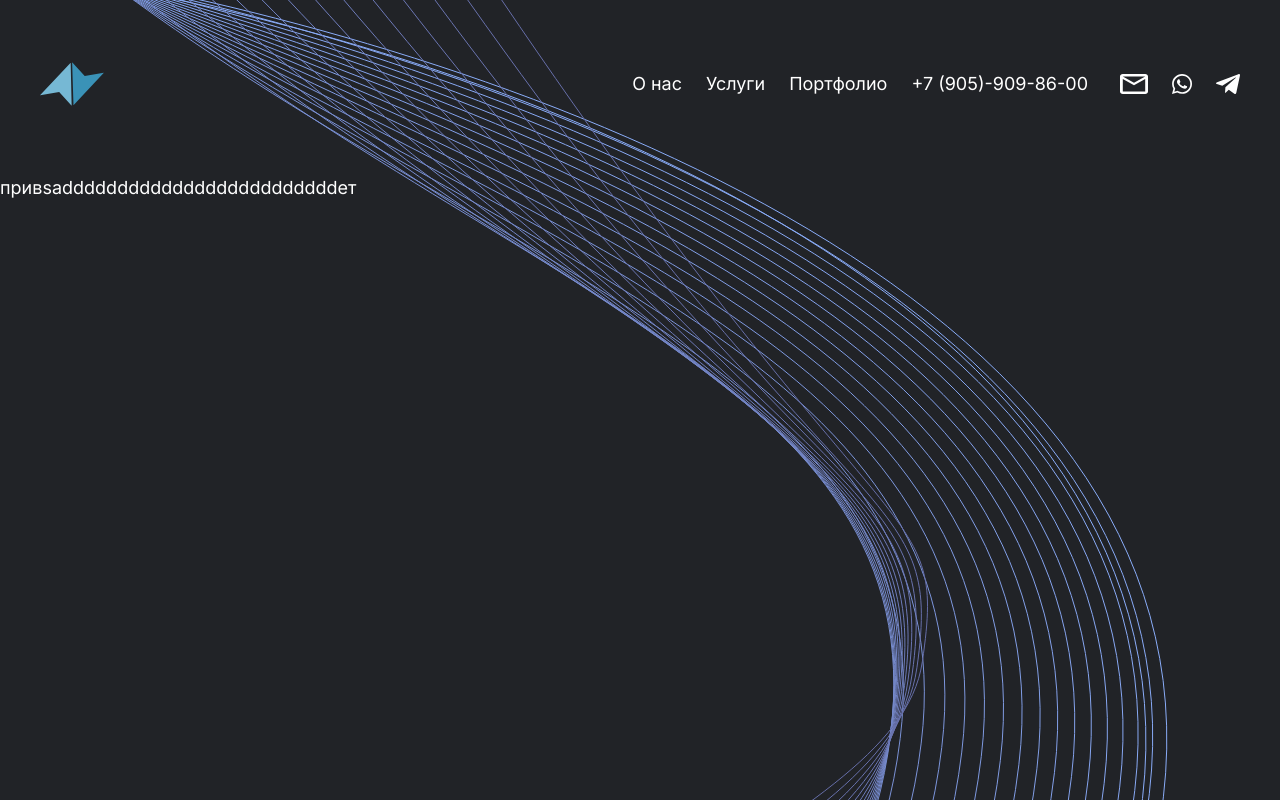
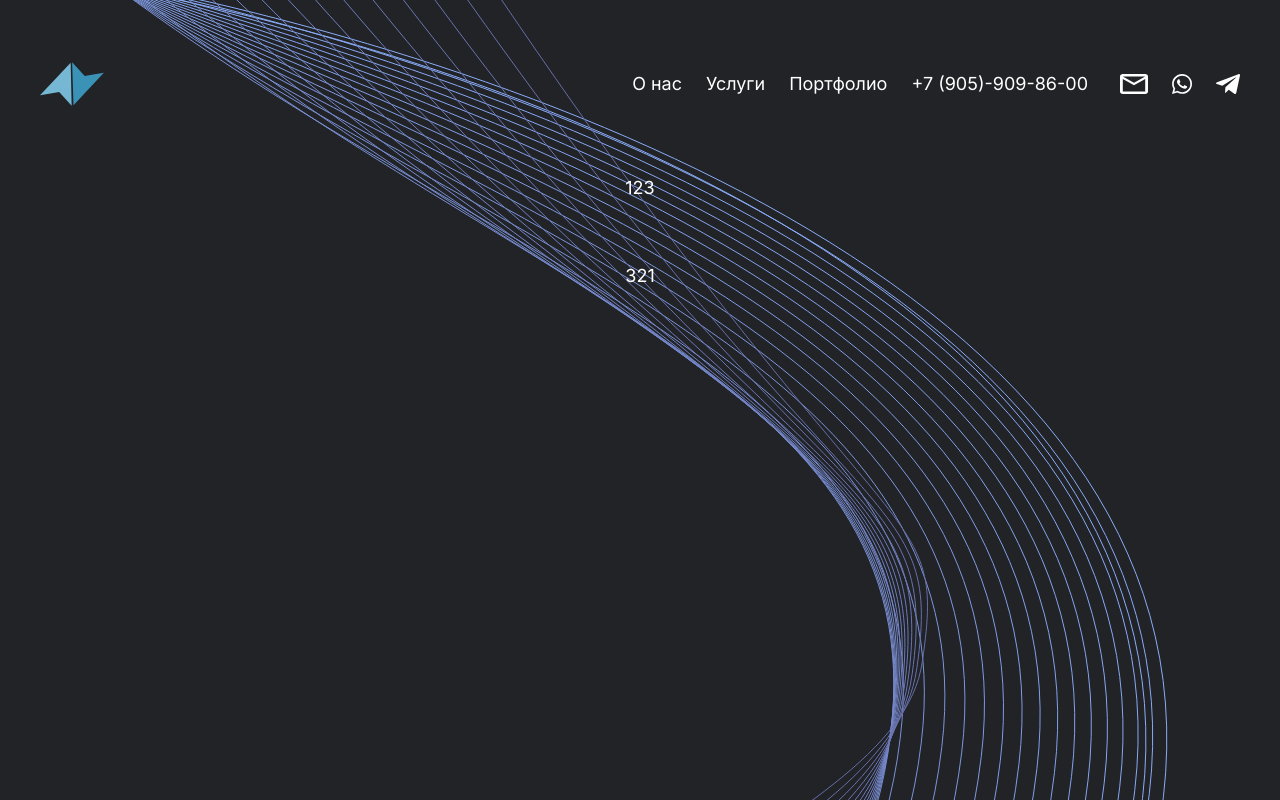
Before and after one commit to NextWave1/nextwave-site, a Next.js app: page / in a window 1280 px wide. Built offline with nearby package versions, Linux system fonts and the light colour scheme; a web font is replaced by a local one.

Commit message:
Создал главную страницу накинул общих стилей

```diff
--- a/src/app/(router)/page.tsx
+++ b/src/app/(router)/page.tsx
@@ -1,5 +1,7 @@
 import { Metadata } from 'next'
 import { FC } from 'react'
+
+import { MainPage } from '@/screens/main-page'
 
 import { createMetaTitle } from '@/shared/lib/utils/meta/create-meta-title'
 
@@ -8,7 +10,7 @@ export const metadata: Metadata = {
 }
 
 const page: FC = () => {
-	return <main>привsadddddddddddddddddddddddddет</main>
+	return <MainPage />
 }
 
 export default page
--- /dev/null
+++ b/src/screens/main-page/index.ts
@@ -0,0 +1 @@
+export { MainPage } from './ui/MainPage'
--- /dev/null
+++ b/src/screens/main-page/ui/MainPage.module.scss
@@ -0,0 +1,3 @@
+.page {
+	@apply flex flex-col items-center gap-64;
+}
--- /dev/null
+++ b/src/screens/main-page/ui/MainPage.tsx
@@ -0,0 +1,12 @@
+import { FC } from 'react'
+
+import styles from './MainPage.module.scss'
+
+export const MainPage: FC = () => {
+	return (
+		<main className={styles.page}>
+			<div>123</div>
+			<div>321</div>
+		</main>
+	)
+}
```
